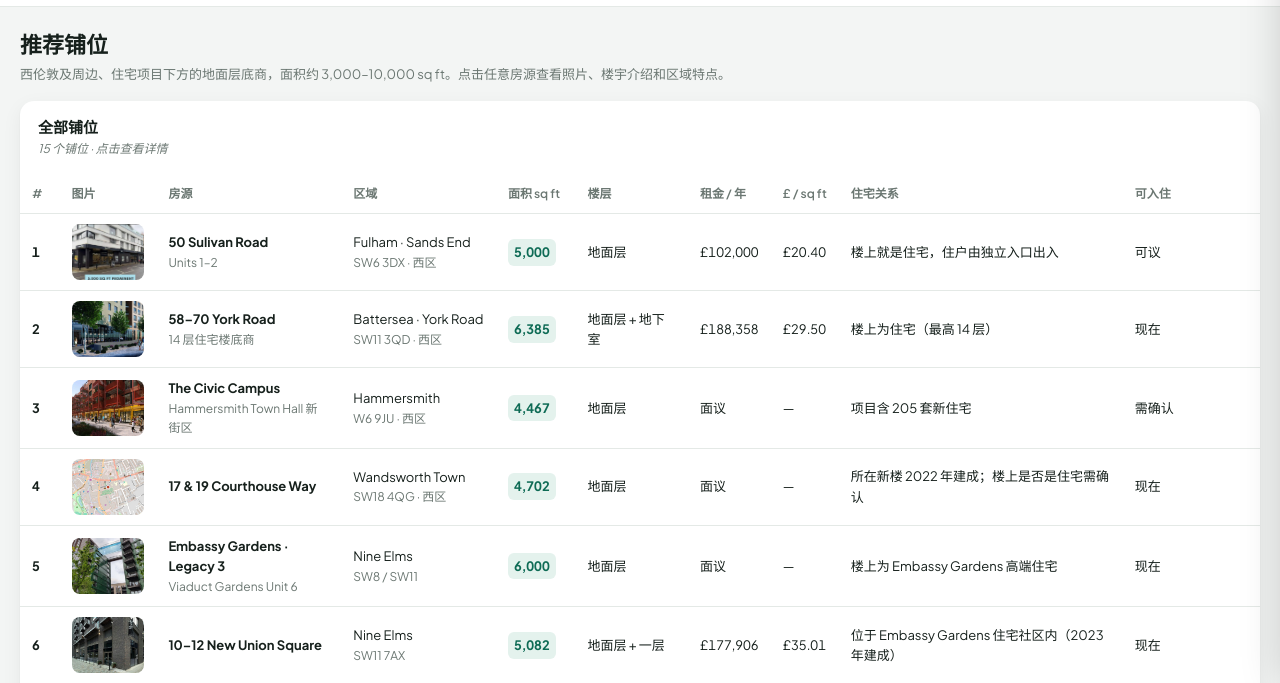
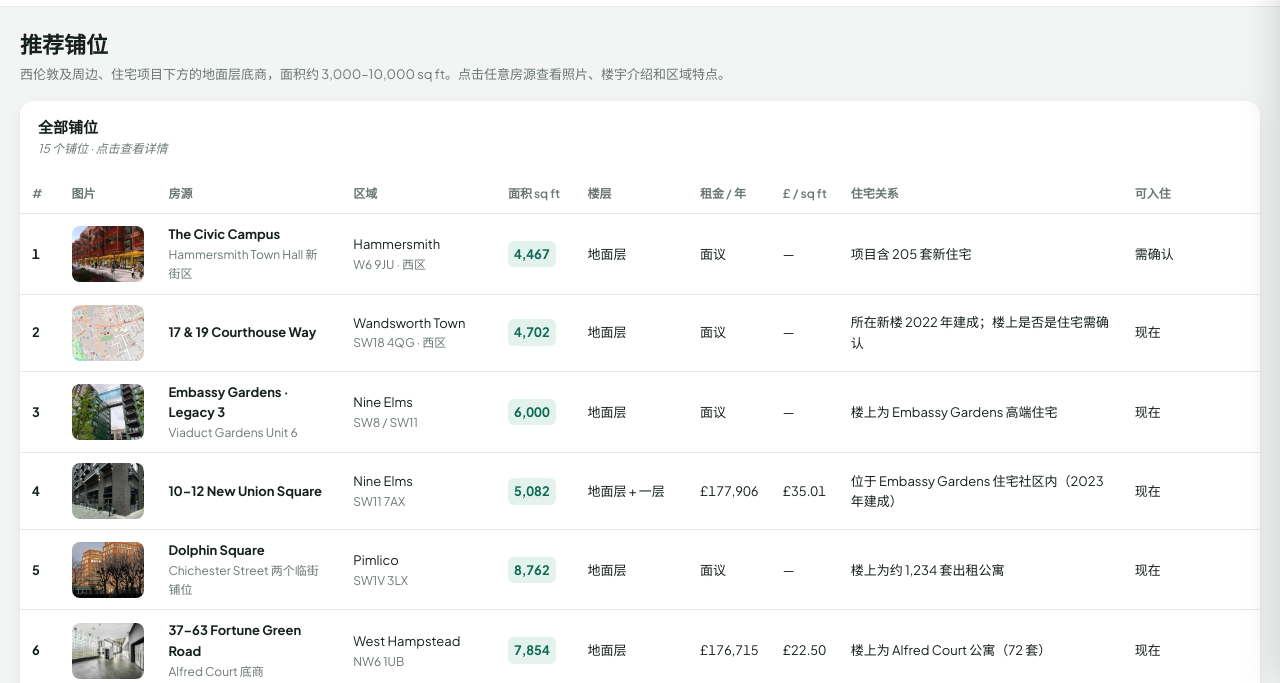
Before and after one commit to CW-CRE-Team/west-london-play-brief, a plain HTML site: page index.html in a window 1280 px wide. Shown: the part 117-800 px from the top of the page. Drawn offline with nearby package versions, Linux system fonts and the light colour scheme.

Commit message:
Reorder listings per team feedback
Co-Authored-By: Claude Opus 5.5 <noreply@anthropic.com>

```diff
--- a/data.js
+++ b/data.js
@@ -402,3 +402,6 @@ window.LISTINGS = [
     imgs: ["stewarts_1.jpg", "stewarts_2.jpg"], src: "LoopNet / Rightmove"
   }
 ];
+
+// 展示顺序（Tom 2026-11-22 调整）
+window.ORDER = ["civic", "courthouse", "embassy", "newunion", "dolphin", "fortune", "fulton", "burntoak", "chiswick", "kingsrd", "jasmine", "finchley", "sulivan", "york58", "kingst"];
--- a/index.html
+++ b/index.html
@@ -286,7 +286,7 @@ body.view-map .dash{display:none}
 <script src="data.js"></script>
 <script>
 (function(){
-  const T=window.TIERS, data=window.LISTINGS.filter(d=>!d.excluded).map((d,i)=>Object.assign({_i:i},d)).sort((a,b)=>a.tier.localeCompare(b.tier)||a._i-b._i).map((d,i)=>Object.assign(d,{no:i+1}));
+  const T=window.TIERS, data=window.LISTINGS.filter(d=>!d.excluded).map((d,i)=>Object.assign({_i:i},d)).sort((a,b)=>{const O=window.ORDER||[],x=O.indexOf(a.key),y=O.indexOf(b.key);return (x<0?999:x)-(y<0?999:y)||a._i-b._i;}).map((d,i)=>Object.assign(d,{no:i+1}));
   const file=x=>String(x).split('|')[0], cap=x=>String(x).split('|')[1]||'';
   const $=s=>document.querySelector(s);
   const esc=s=>String(s==null?'':s).replace(/[&<>"]/g,c=>({'&':'&amp;','<':'&lt;','>':'&gt;','"':'&quot;'}[c]));
```
